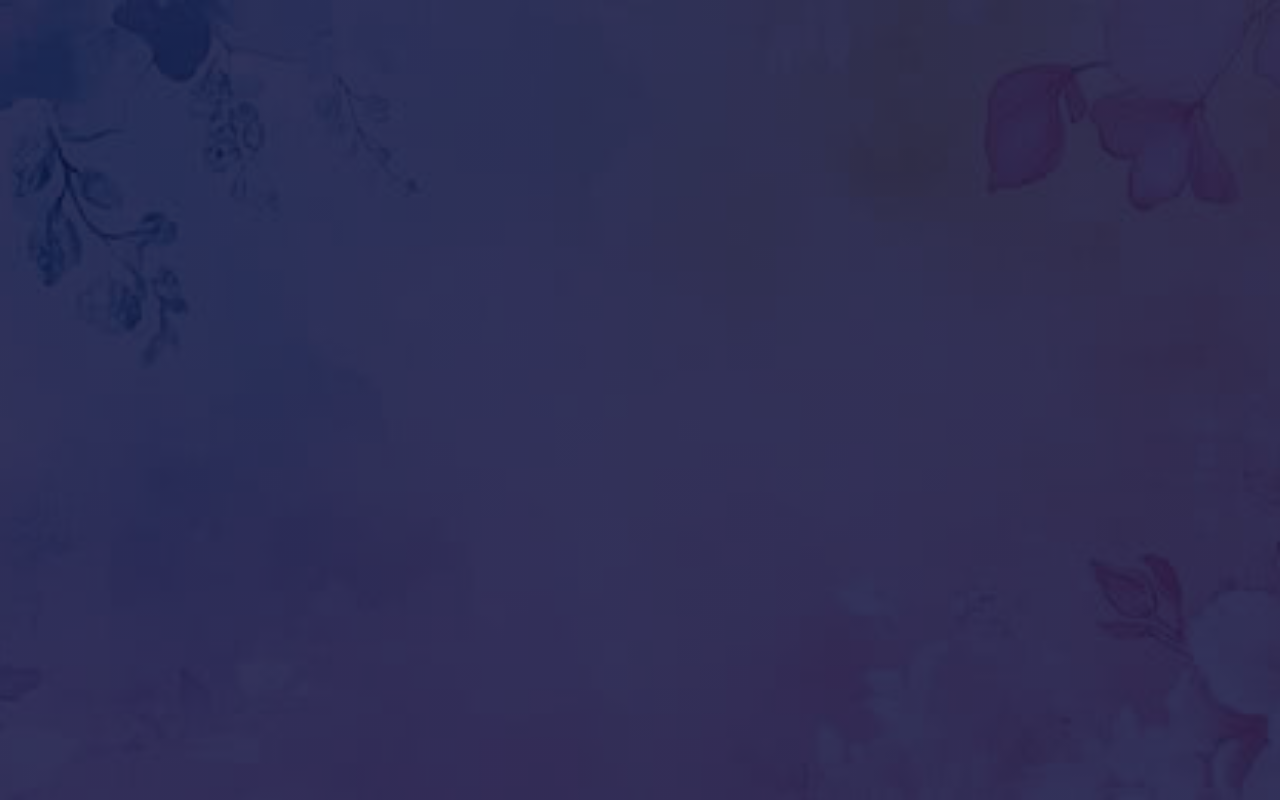
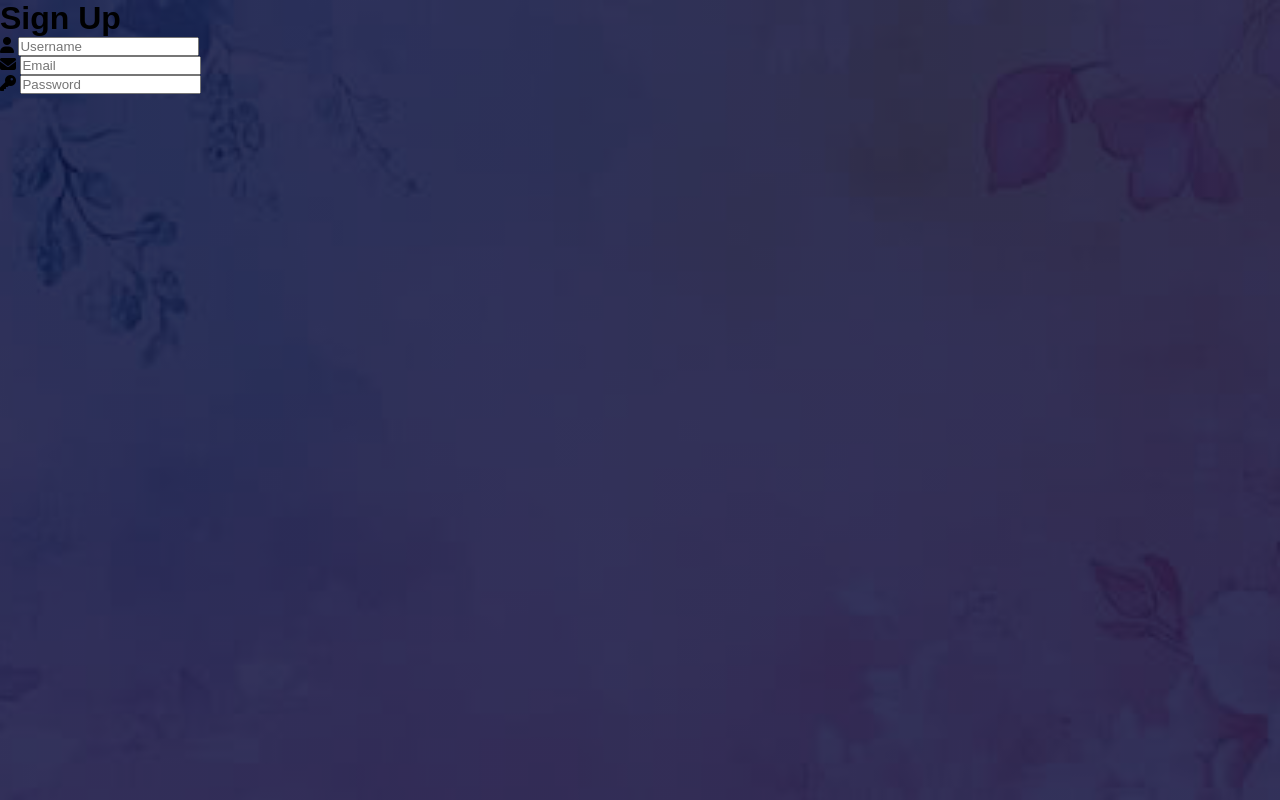
Before and after one commit to MorpheusTheOne-Cookie/Dragon-Queue, a plain HTML site: page index.html in a window 1280 px wide. Drawn offline with Linux system fonts and the light colour scheme.

Commit message:
Basic Register Layout

```diff
--- a/index.html
+++ b/index.html
@@ -5,8 +5,31 @@
     <meta name="viewport" content="width=device-width, initial-scale=1.0">
     <title>Sign In | Dragon Queue</title>
     <link rel="stylesheet" href="style.css">
+    <script src="https://kit.fontawesome.com/61b297af10.js" crossorigin="anonymous"></script>
 </head>
 <body>
-    <div class="container"></div>
+    <div class="container">
+        <div class="form-box">
+            <h1> Sign Up</h1>
+            <form>
+                <div class="input-group">
+                    <div class="input-field">
+                        <i class="fa-solid fa-user"></i>
+                        <input type="text" name="username" placeholder="Username" required>
+                    </div>
+
+                    <div class="input-field">
+                        <i class="fa-solid fa-envelope"></i>
+                        <input type="email" name="email" placeholder="Email" required>
+                    </div>
+
+                    <div class="input-field">
+                        <i class="fa-solid fa-key"></i>
+                        <input type="password" name="password" placeholder="Password" required>
+                    </div>
+                </div>
+            </form>
+        </div>
+    </div>
 </body>
 </html>
```
